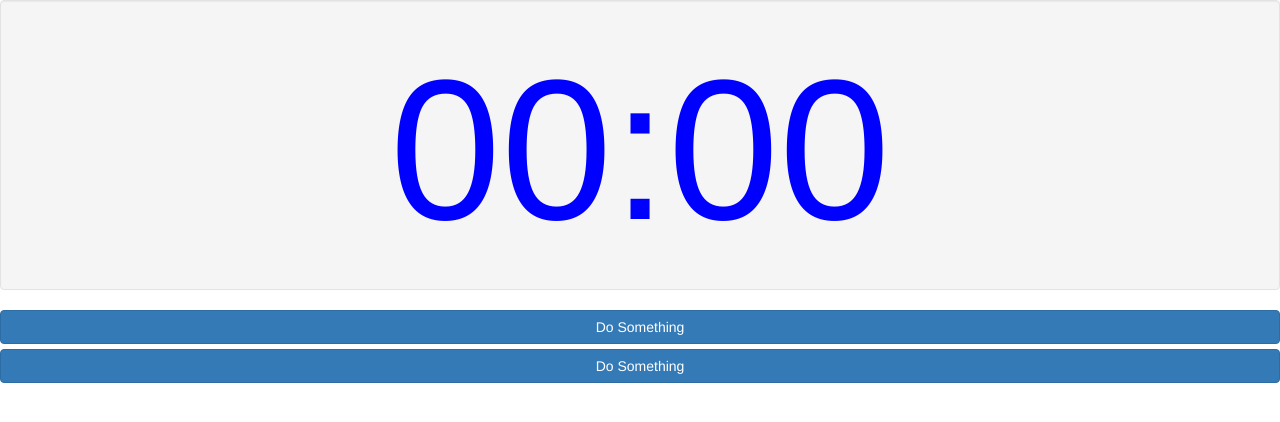
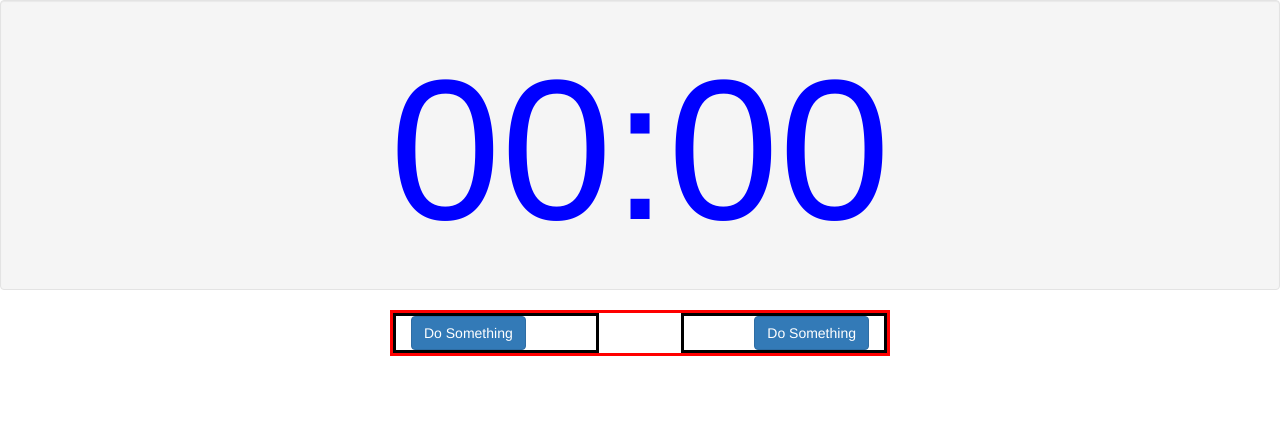
Before and after one commit to dstarr/ReactTimer, a React app: page / in a window 1280 px wide. Shown: the top 422 px of the page. Built offline with nearby package versions, Linux system fonts and the light colour scheme.

Commit message:
beginning button layout with BootStrap

```diff
--- a/components/ModifyTimeButtons.js
+++ b/components/ModifyTimeButtons.js
@@ -18,17 +18,37 @@ class ModifyTimeButtons extends React.Component {
             width: 500
         };
 
-        const colStyle = {
-            align: 'right'
+
+        const leftStyle = {
+            textAlign:'left',
+            borderColor: 'black',
+            borderWidth: 3,
+            borderStyle: 'solid',
+
         };
 
+        const rightStyle = {
+            textAlign: 'right',
+            borderColor: 'black',
+            borderWidth: 3,
+            borderStyle: 'solid',
+        };
 
         return (
 
-            <div align="center">
-                <Button style={colStyle} bsStyle="primary" block>Do Something</Button>
-                <Button style={colStyle} bsStyle="primary" block>Do Something</Button>
-            </div>
+            <Grid style={gridStyle}>
+
+                <Row>
+                    <Col lg={5} style={leftStyle}>
+                        <Button bsStyle="primary">Do Something</Button>
+                    </Col>
+                    <Col lg={2}></Col>
+                    <Col lg={5} style={rightStyle}>
+                        <Button bsStyle="primary">Do Something</Button>
+                    </Col>
+                </Row>
+
+            </Grid>
 
         );
     }
```
